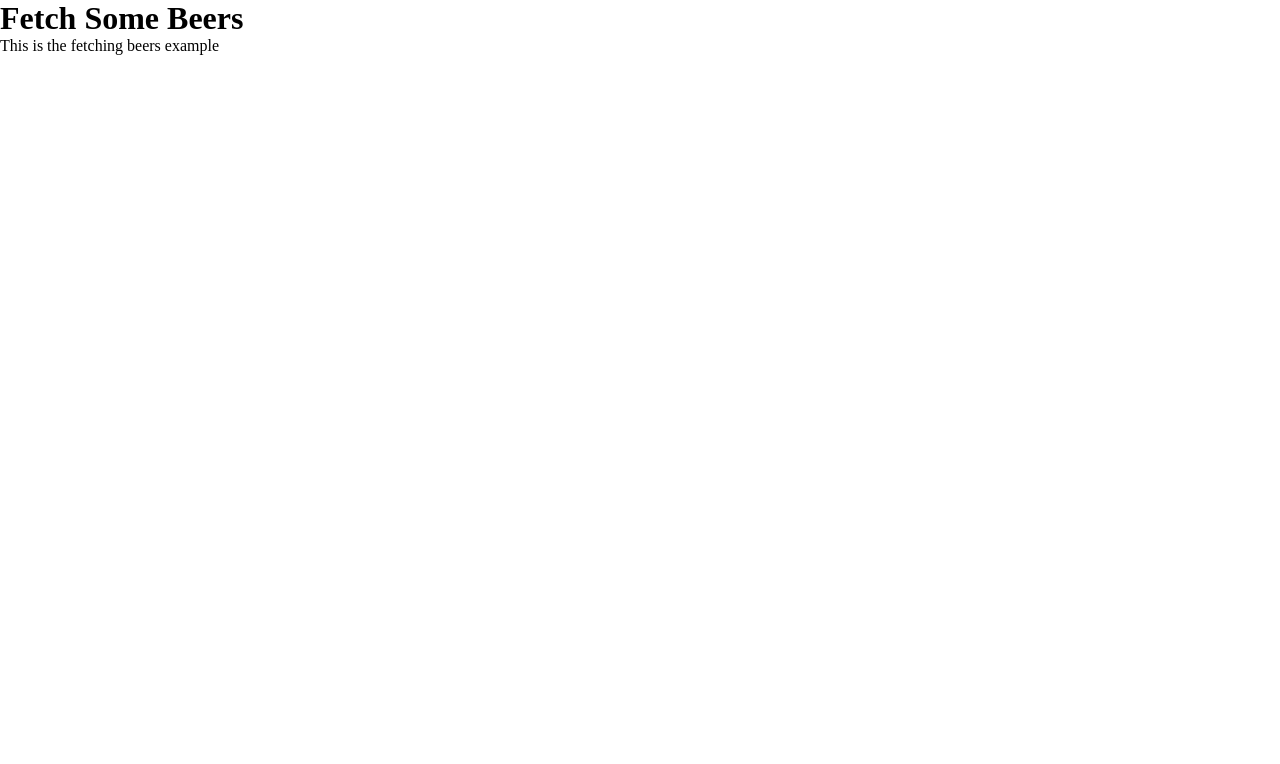
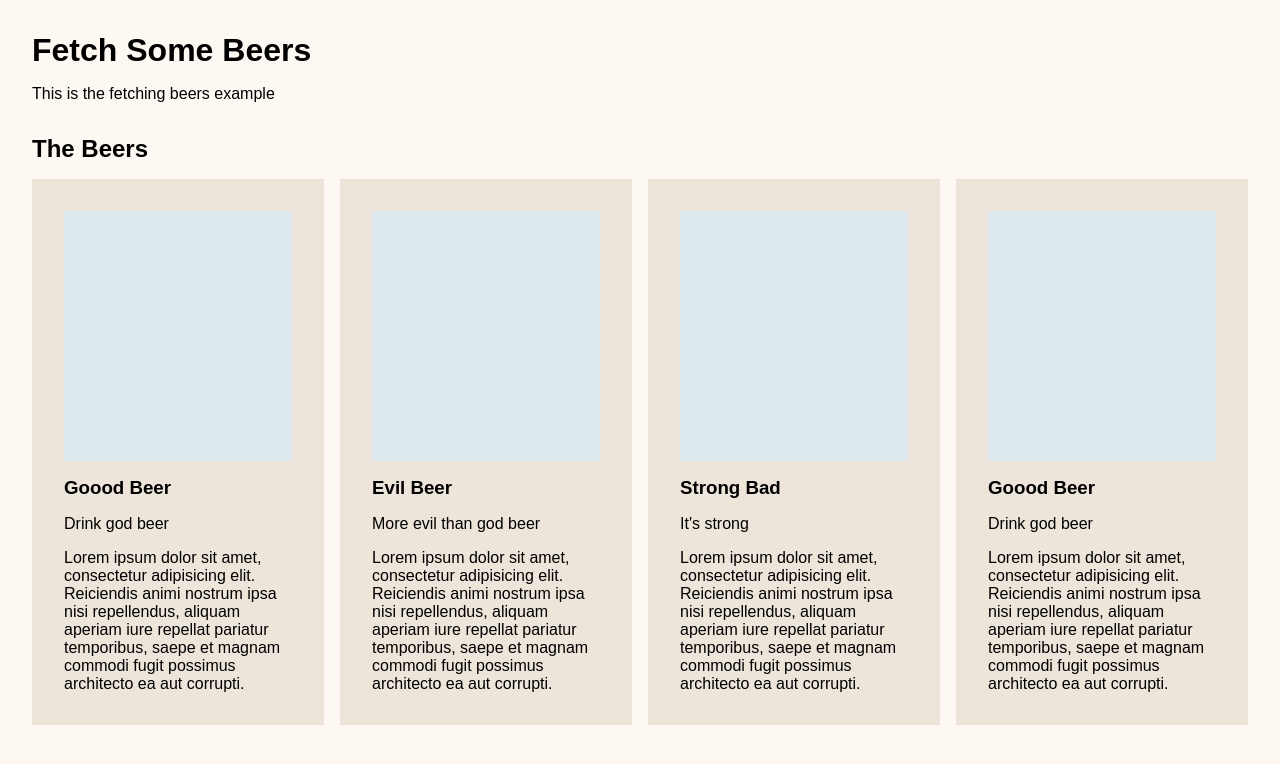
Before and after one commit to skoghj/KEA-MMD2-T7-FetchSomeBeers, a plain HTML site: page index.html in a window 1280 px wide. Drawn offline with Linux system fonts and the light colour scheme.

Commit message:
cards added and styled

```diff
--- a/index.html
+++ b/index.html
@@ -7,8 +7,39 @@
     <link rel="stylesheet" href="style.css" />
   </head>
   <body>
-    <h1>Fetch Some Beers</h1>
-    <p>This is the fetching beers example</p>
+    <header>
+      <h1>Fetch Some Beers</h1>
+      <p>This is the fetching beers example</p>
+    </header>
+    <section>
+      <h2>The Beers</h2>
+      <div class="beer_container">
+        <article>
+          <div class="beer_image_container"></div>
+          <h3 class="beer_name">Goood Beer</h3>
+          <p class="beer_tagline">Drink god beer</p>
+          <p class="beer_description">Lorem ipsum dolor sit amet, consectetur adipisicing elit. Reiciendis animi nostrum ipsa nisi repellendus, aliquam aperiam iure repellat pariatur temporibus, saepe et magnam commodi fugit possimus architecto ea aut corrupti.</p>
+        </article>
+        <article>
+          <div class="beer_image_container"></div>
+          <h3 class="beer_name">Evil Beer</h3>
+          <p class="beer_tagline">More evil than god beer</p>
+          <p class="beer_description">Lorem ipsum dolor sit amet, consectetur adipisicing elit. Reiciendis animi nostrum ipsa nisi repellendus, aliquam aperiam iure repellat pariatur temporibus, saepe et magnam commodi fugit possimus architecto ea aut corrupti.</p>
+        </article>
+        <article>
+          <div class="beer_image_container"></div>
+          <h3 class="beer_name">Strong Bad</h3>
+          <p class="beer_tagline">It's strong</p>
+          <p class="beer_description">Lorem ipsum dolor sit amet, consectetur adipisicing elit. Reiciendis animi nostrum ipsa nisi repellendus, aliquam aperiam iure repellat pariatur temporibus, saepe et magnam commodi fugit possimus architecto ea aut corrupti.</p>
+        </article>
+        <article>
+          <div class="beer_image_container"></div>
+          <h3 class="beer_name">Goood Beer</h3>
+          <p class="beer_tagline">Drink god beer</p>
+          <p class="beer_description">Lorem ipsum dolor sit amet, consectetur adipisicing elit. Reiciendis animi nostrum ipsa nisi repellendus, aliquam aperiam iure repellat pariatur temporibus, saepe et magnam commodi fugit possimus architecto ea aut corrupti.</p>
+        </article>
+      </div>
+    </section>
     <script src="script.js"></script>
   </body>
 </html>
--- a/style.css
+++ b/style.css
@@ -5,4 +5,36 @@
 }
 
 body {
+  margin: 2rem;
+  background-color: rgb(253, 248, 241);
+  font-family: sans-serif;
 }
+
+h1,
+h2 {
+  margin-bottom: 1rem;
+}
+
+header {
+  margin-bottom: 2rem;
+}
+
+.beer_container {
+  display: grid;
+  grid-template-columns: repeat(auto-fill, minmax(250px, 1fr));
+  gap: 1rem;
+}
+
+.beer_container article {
+  background-color: rgb(237, 229, 217);
+  padding: 2rem;
+  display: flex;
+  flex-direction: column;
+  gap: 1rem;
+}
+
+.beer_image_container {
+  background-color: rgb(221, 233, 238);
+  max-width: 100%;
+  height: 250px;
+}
```
